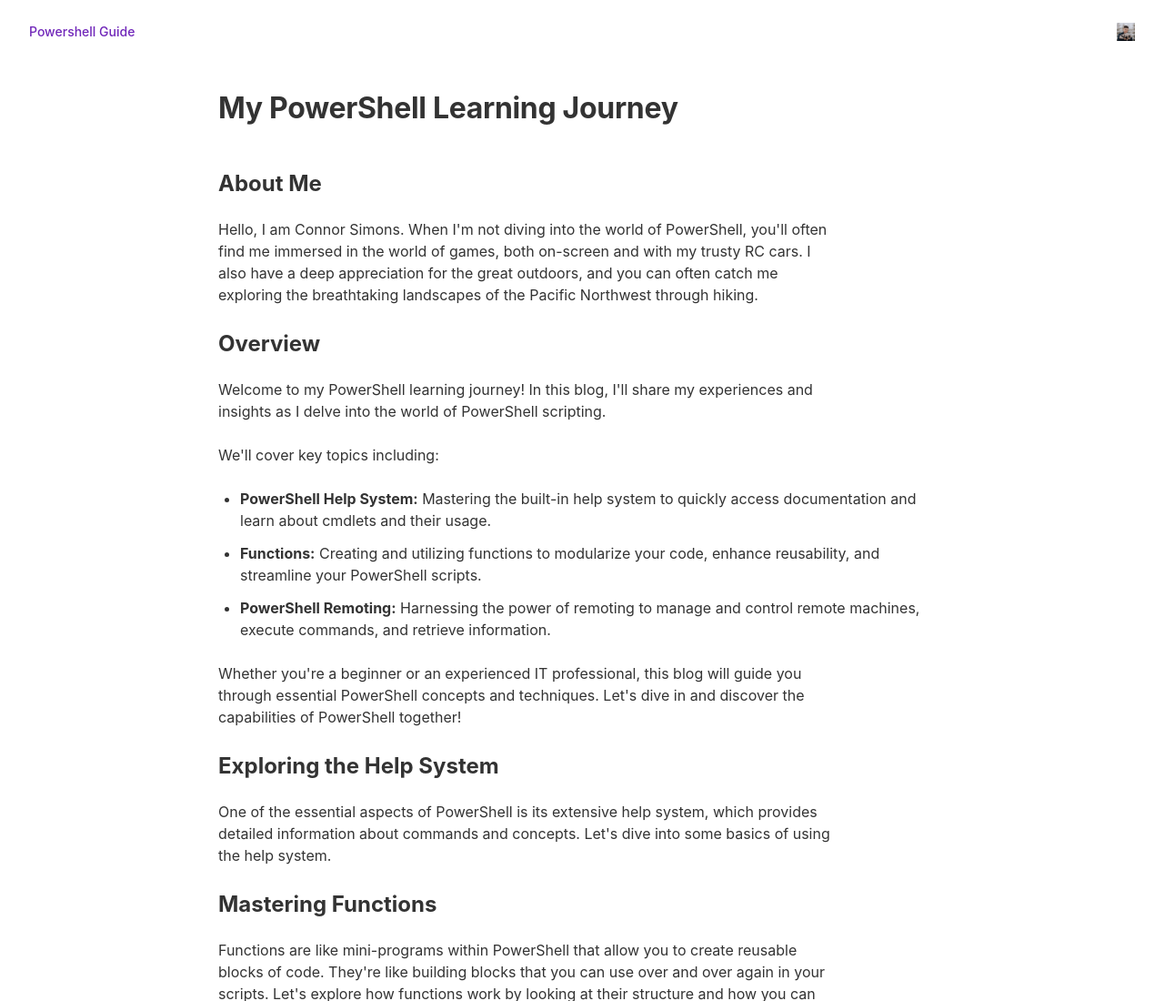
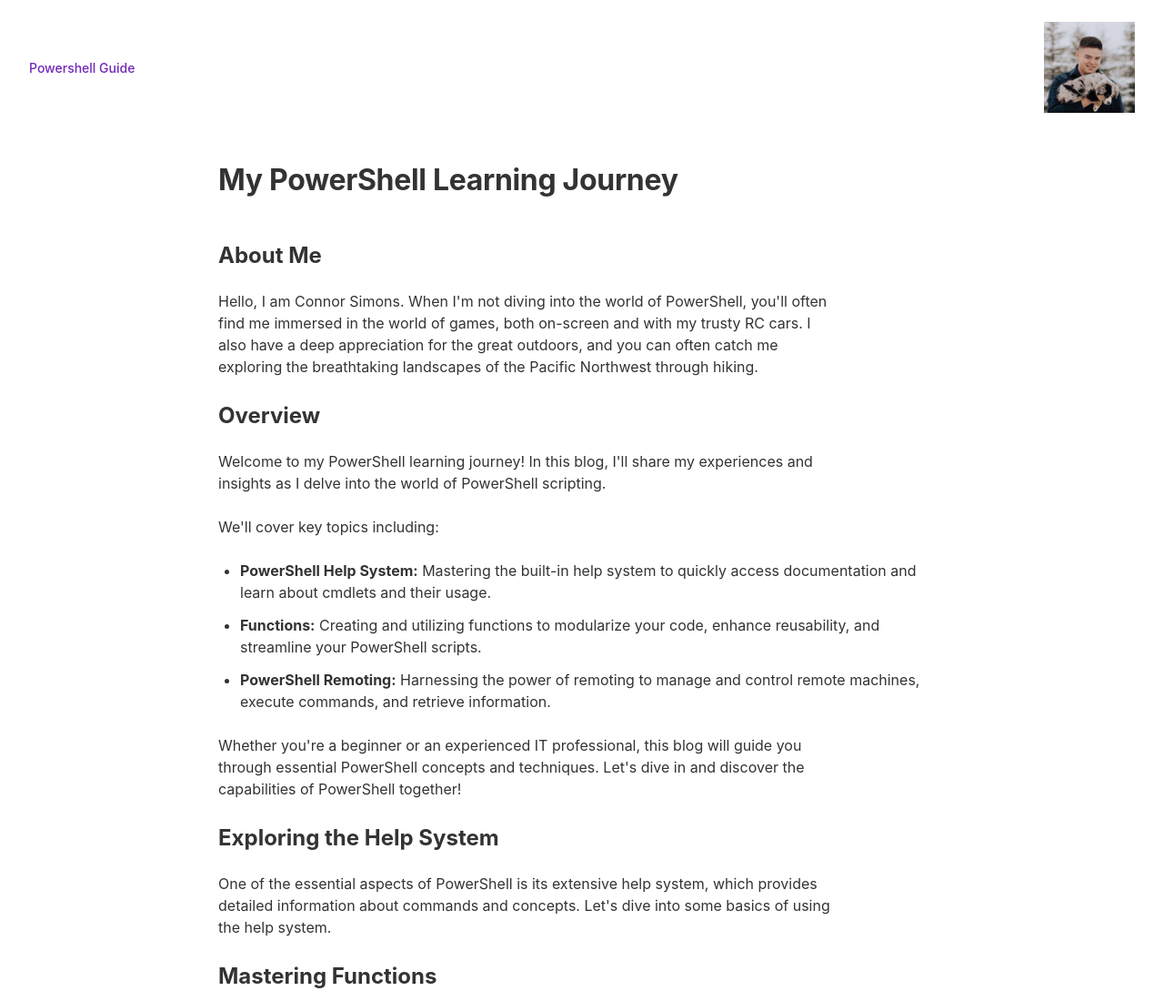
Before and after one commit to ConnorSimons/Powershell_Static2, a Gatsby site: page / in a window 1280 px wide. Shown: the top 1100 px of the page at 91% size. Built offline with nearby package versions, Linux system fonts and the light colour scheme; Gatsby itself is replaced by a stand-in of ours.

Commit message:
Update header.js
added width and adjusted height

```diff
--- a/src/components/header.js
+++ b/src/components/header.js
@@ -23,7 +23,8 @@ const Header = ({ siteTitle }) => (
     </Link>
     <StaticImage
       alt="Connor Simons"
-      height={20}
+      width={100}
+      height={100}
       style={{ margin: 0 }}
       src="../images/gatsby-icon.png"
   />
```
